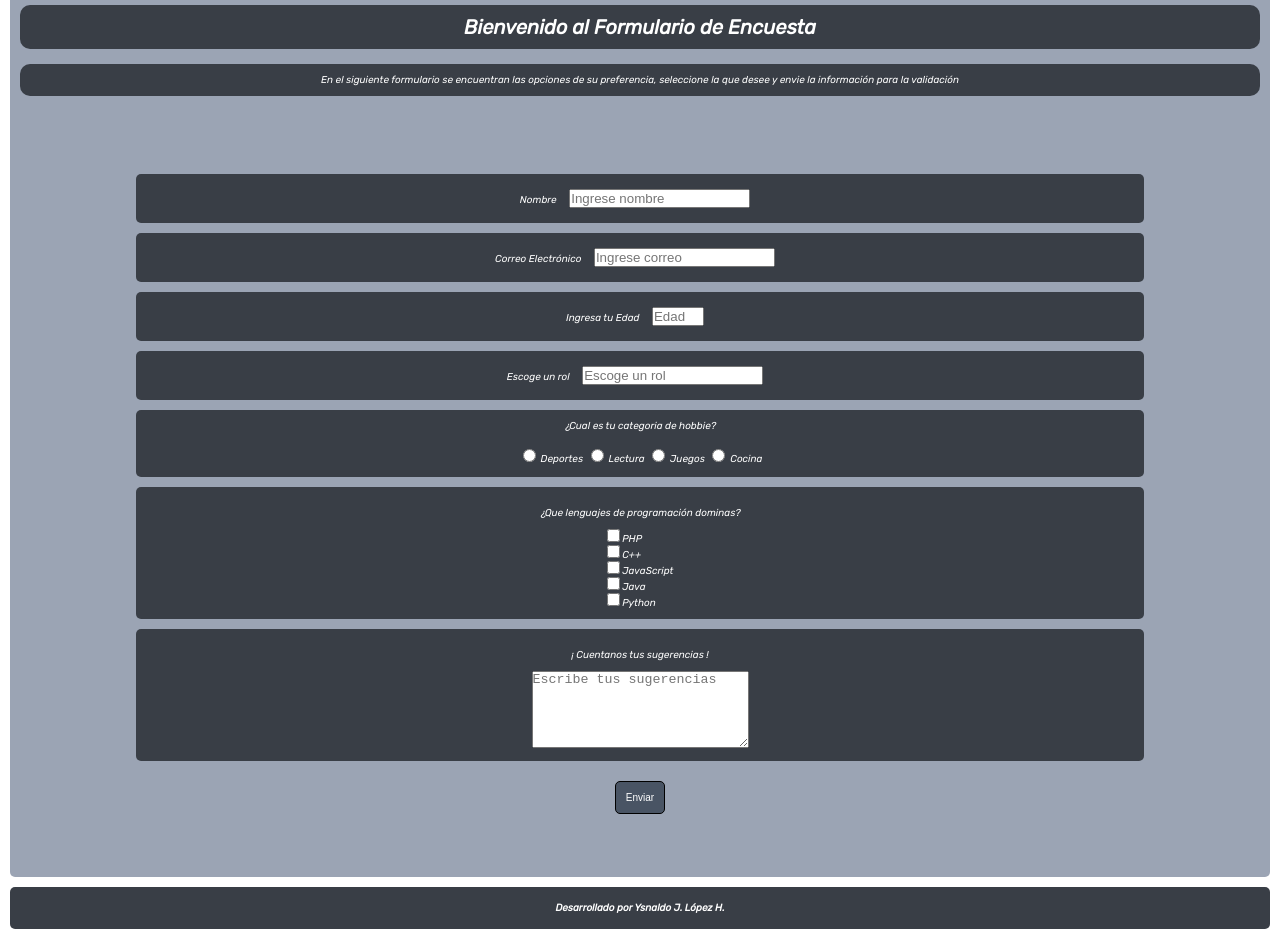
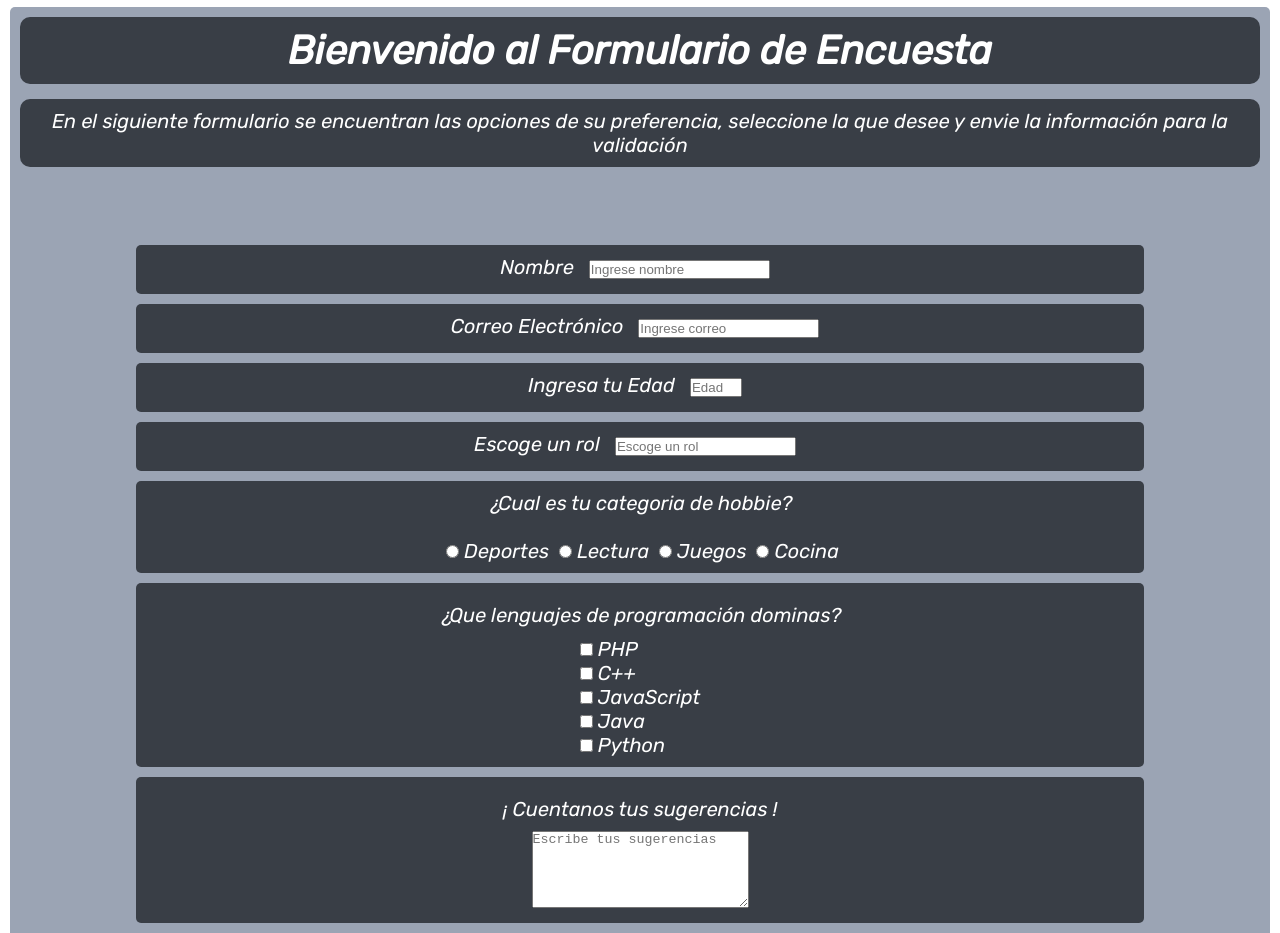
Before and after one commit to ysnaldster/formsHTMLApplication, a plain HTML site: page index.html in a window 1280 px wide. Shown: the part 59-992 px from the top of the page. Drawn offline with Linux system fonts and the light colour scheme.

Commit message:
Cambios nuevos

```diff
--- a/style.scss
+++ b/style.scss
@@ -23,6 +23,7 @@ $white: #fff;
 }
 
 
+
 *{
     box-sizing: border-box;
     padding: 0;
@@ -37,6 +38,7 @@ html{
 // Header
 .parent-container{
     display: flex;
+    font-size: 2rem;
     .barra-header-title{
         flex: 2 0 auto;
         background-color: $negro-mate;
@@ -79,6 +81,7 @@ html{
     background-color: $gray-claro;
     margin: $margin-e ;
     border-radius: 5px;
+    font-size: 2rem;
     .title-container{
         @include flexible();
         margin: $margin-e;
@@ -87,6 +90,7 @@ html{
         border-radius: 10px;
         h1{
             color: $white;
+            text-align: center;
         }
     }
     .description-container{
@@ -97,6 +101,7 @@ html{
         border-radius: 10px;
         p{
             color: $white;
+            text-align: center;
         }
     }
     .formulario{
@@ -145,6 +150,7 @@ html{
         flex-direction: column;
         #hobbie-label{
             color: $white;
+
         }
         .hobbie-items {
             color: $white;
@@ -189,7 +195,7 @@ html{
         border: 1px solid #000;
         border-radius: 5px;
         padding: 10px;
-        font-size: 1rem ;
+        font-size: 2rem ;
         background-color: $gray-mate;
         color: $white;
     }
@@ -202,5 +208,5 @@ footer{
     border-radius: 5px;
     padding: 15px;
     text-align: center;
-    font-size: 1rem;
+    font-size: 2rem;
 }
```
Also changed, not shown: style.css, 1 other file.
